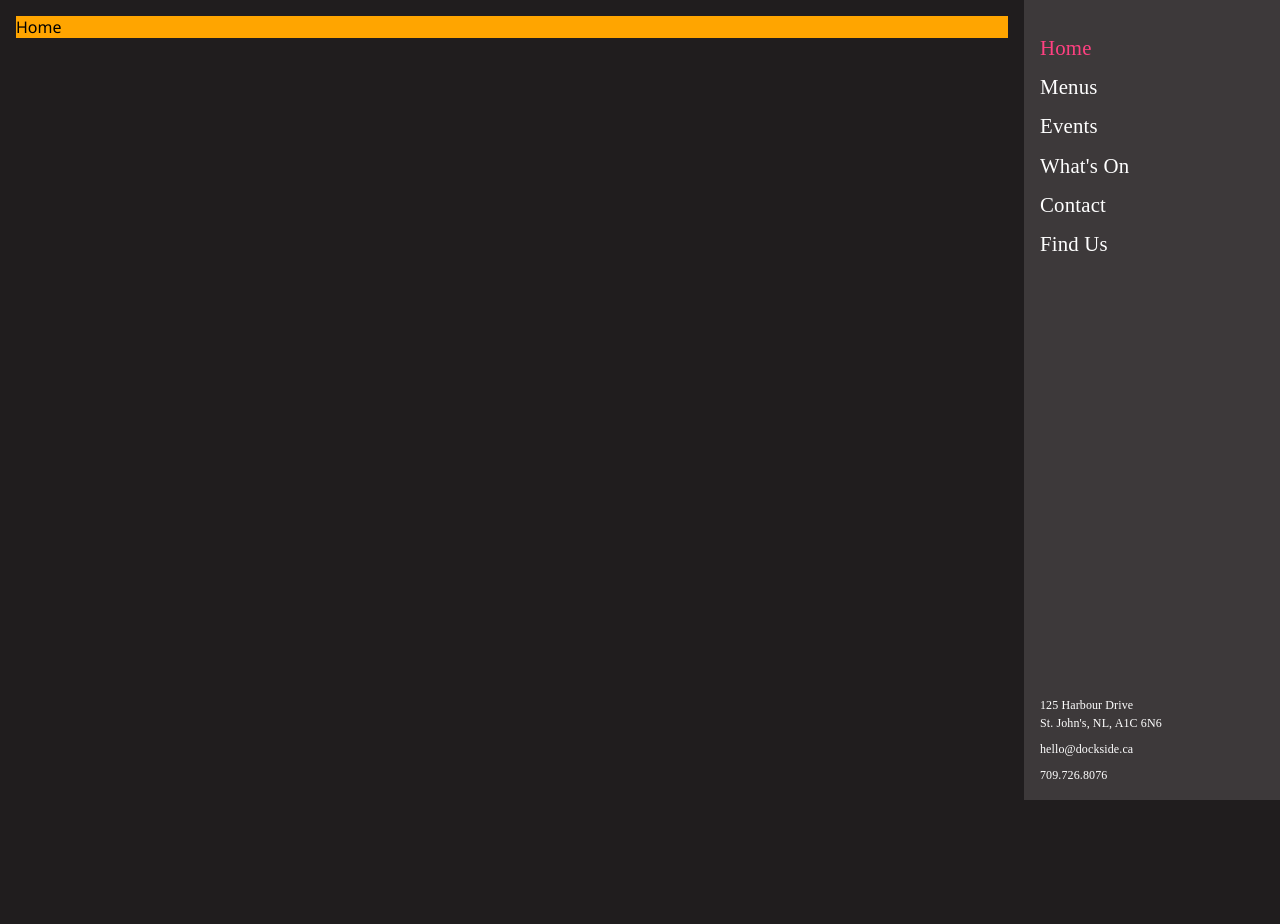
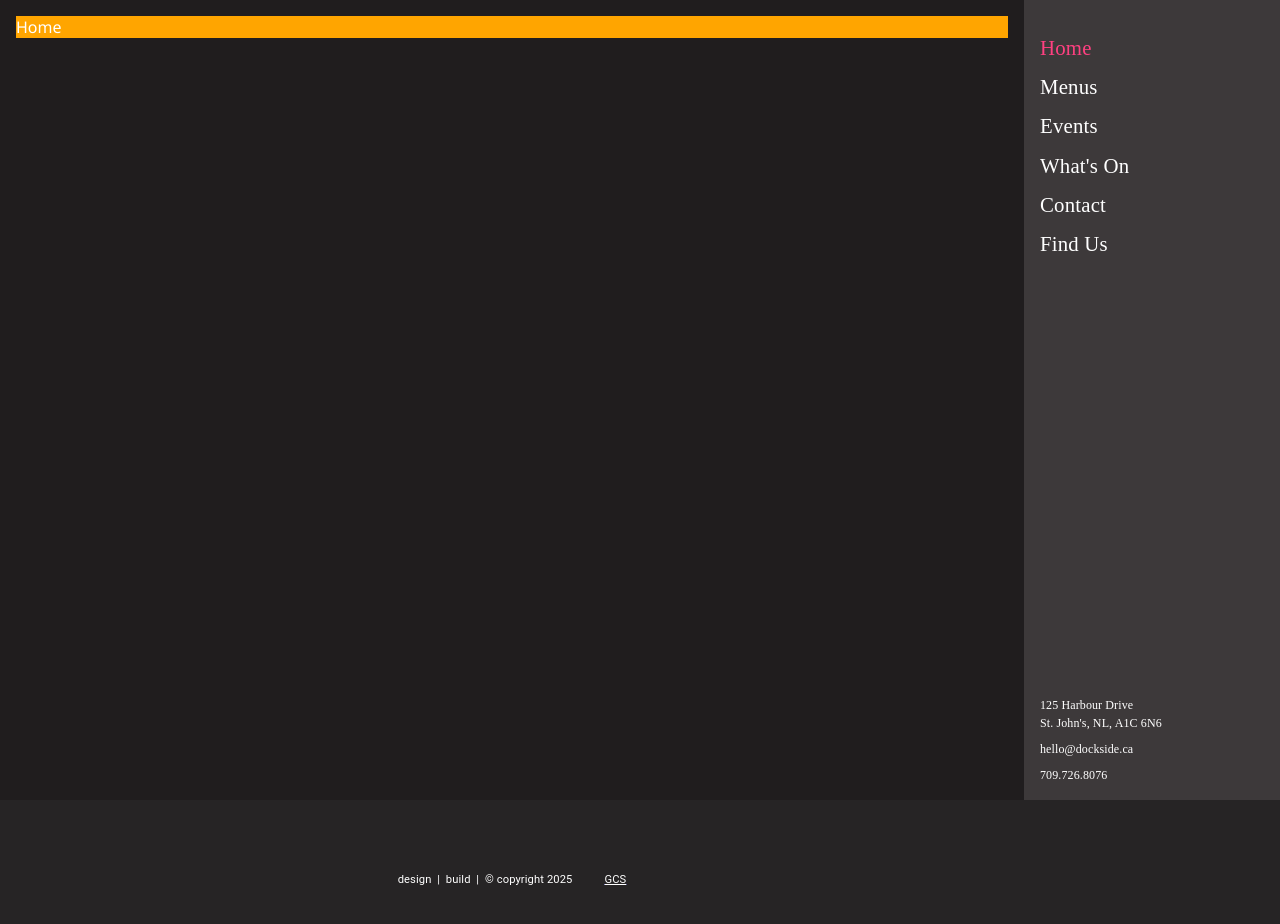
Before and after one commit to GarySimons/dockside, a React (Create React App) app: page /#/ in a window 1280 px wide. Shown: the top 924 px of the page. Before the commit the page ends 800 px from the top, so only its background shows below. Built offline with nearby package versions, Linux system fonts and the light colour scheme; some icons are missing; a web font is replaced by a local one.

Commit message:
Footer created and added to pages

```diff
--- /dev/null
+++ b/src/components/Footer.js
@@ -0,0 +1,50 @@
+import { Box, Typography } from "@mui/material";
+import React from "react";
+import { useMediaQuery, useTheme } from "@mui/material";
+
+const Footer = () => {
+  const currentYear = new Date().getFullYear();
+  const theme = useTheme();
+  const isMobile = useMediaQuery(theme.breakpoints.down("sm"));
+  const isDesktop = useMediaQuery(theme.breakpoints.up("md"));
+
+  return (
+    <Box
+      sx={{
+        backgroundColor: "#262425",
+        height: "10rem",
+        display: "flex",
+        justifyContent: "center",
+        alignItems: "center",
+        gap: "2rem",
+        padding: isDesktop ? "1rem 17rem 1rem 1rem" : "1rem",
+      }}
+    >
+      <Typography
+        sx={{
+          fontSize: "0.7rem",
+        }}
+      >
+        design&nbsp;&nbsp;|&nbsp;&nbsp;build&nbsp;&nbsp;|&nbsp;&nbsp;&copy;
+        copyright {currentYear}
+      </Typography>
+      <a
+        href="https://www.garysimons.co.uk/"
+        target="_blank"
+        rel="noopener noreferrer"
+      >
+        <Typography
+          sx={{
+            fontSize: "0.7rem",
+            textDecoration: "underline",
+            color: "#ffffff",
+          }}
+        >
+          GCS
+        </Typography>
+      </a>
+    </Box>
+  );
+};
+
+export default Footer;
--- a/src/index.css
+++ b/src/index.css
@@ -13,6 +13,7 @@ body {
   -webkit-font-smoothing: antialiased;
   -moz-osx-font-smoothing: grayscale;
   background-color: #201d1e;
+  color: #ffffff;
 }
 
 code {
--- a/src/routes/Contact.js
+++ b/src/routes/Contact.js
@@ -2,6 +2,7 @@ import { Box } from "@mui/material";
 import React from "react";
 import { useMediaQuery, useTheme } from "@mui/material";
 import SideMenu from "../components/SideMenu";
+import Footer from "../components/Footer";
 
 const Contact = () => {
   const theme = useTheme();
@@ -9,6 +10,7 @@ const Contact = () => {
   const isDesktop = useMediaQuery(theme.breakpoints.up("md"));
 
   return (
+    <>
       <Box
         sx={{
           display: "flex",
@@ -31,6 +33,8 @@ const Contact = () => {
         </Box>
         <SideMenu />
       </Box>
+      <Footer />
+    </>
   );
 };
 
--- a/src/routes/Events.js
+++ b/src/routes/Events.js
@@ -2,6 +2,7 @@ import { Box } from "@mui/material";
 import React from "react";
 import { useMediaQuery, useTheme } from "@mui/material";
 import SideMenu from "../components/SideMenu";
+import Footer from "../components/Footer";
 
 const Events = () => {
   const theme = useTheme();
@@ -9,6 +10,7 @@ const Events = () => {
   const isDesktop = useMediaQuery(theme.breakpoints.up("md"));
 
   return (
+    <>
       <Box
         sx={{
           display: "flex",
@@ -23,7 +25,7 @@ const Events = () => {
         >
           <Box
             sx={{
-            background: "lime",
+              background: "orange",
             }}
           >
             Events
@@ -31,6 +33,8 @@ const Events = () => {
         </Box>
         <SideMenu />
       </Box>
+      <Footer />
+    </>
   );
 };
 
--- a/src/routes/FindUs.js
+++ b/src/routes/FindUs.js
@@ -2,6 +2,7 @@ import { Box } from "@mui/material";
 import React from "react";
 import { useMediaQuery, useTheme } from "@mui/material";
 import SideMenu from "../components/SideMenu";
+import Footer from "../components/Footer";
 
 const FindUs = () => {
   const theme = useTheme();
@@ -9,6 +10,7 @@ const FindUs = () => {
   const isDesktop = useMediaQuery(theme.breakpoints.up("md"));
 
   return (
+    <>
       <Box
         sx={{
           display: "flex",
@@ -26,11 +28,13 @@ const FindUs = () => {
               background: "orange",
             }}
           >
-          Find us
+            Find
           </Box>
         </Box>
         <SideMenu />
       </Box>
+      <Footer />
+    </>
   );
 };
 
--- a/src/routes/Home.js
+++ b/src/routes/Home.js
@@ -2,6 +2,7 @@ import { Box } from "@mui/material";
 import React from "react";
 import { useMediaQuery, useTheme } from "@mui/material";
 import SideMenu from "../components/SideMenu";
+import Footer from "../components/Footer";
 
 const Home = () => {
   const theme = useTheme();
@@ -9,6 +10,7 @@ const Home = () => {
   const isDesktop = useMediaQuery(theme.breakpoints.up("md"));
 
   return (
+    <>
       <Box
         sx={{
           display: "flex",
@@ -16,7 +18,7 @@ const Home = () => {
       >
         <Box
           sx={{
-          minHeight: "100vh",
+            height: "100vh",
             padding: isDesktop ? "1rem 17rem 1rem 1rem" : "1rem",
             flex: 1,
           }}
@@ -31,6 +33,8 @@ const Home = () => {
         </Box>
         <SideMenu />
       </Box>
+      <Footer />
+    </>
   );
 };
 
--- a/src/routes/Menus.js
+++ b/src/routes/Menus.js
@@ -2,6 +2,7 @@ import { Box } from "@mui/material";
 import React from "react";
 import { useMediaQuery, useTheme } from "@mui/material";
 import SideMenu from "../components/SideMenu";
+import Footer from "../components/Footer";
 
 const Menus = () => {
   const theme = useTheme();
@@ -9,6 +10,7 @@ const Menus = () => {
   const isDesktop = useMediaQuery(theme.breakpoints.up("md"));
 
   return (
+    <>
       <Box
         sx={{
           display: "flex",
@@ -31,6 +33,8 @@ const Menus = () => {
         </Box>
         <SideMenu />
       </Box>
+      <Footer />
+    </>
   );
 };
 
--- a/src/routes/WhatsOn.js
+++ b/src/routes/WhatsOn.js
@@ -2,6 +2,7 @@ import { Box } from "@mui/material";
 import React from "react";
 import { useMediaQuery, useTheme } from "@mui/material";
 import SideMenu from "../components/SideMenu";
+import Footer from "../components/Footer";
 
 const WhatsOn = () => {
   const theme = useTheme();
@@ -9,6 +10,7 @@ const WhatsOn = () => {
   const isDesktop = useMediaQuery(theme.breakpoints.up("md"));
 
   return (
+    <>
       <Box
         sx={{
           display: "flex",
@@ -26,11 +28,13 @@ const WhatsOn = () => {
               background: "orange",
             }}
           >
-          Whats On
+            Whats on
           </Box>
         </Box>
         <SideMenu />
       </Box>
+      <Footer />
+    </>
   );
 };
 
```
Lines whose indentation alone changed are shown as unchanged.
